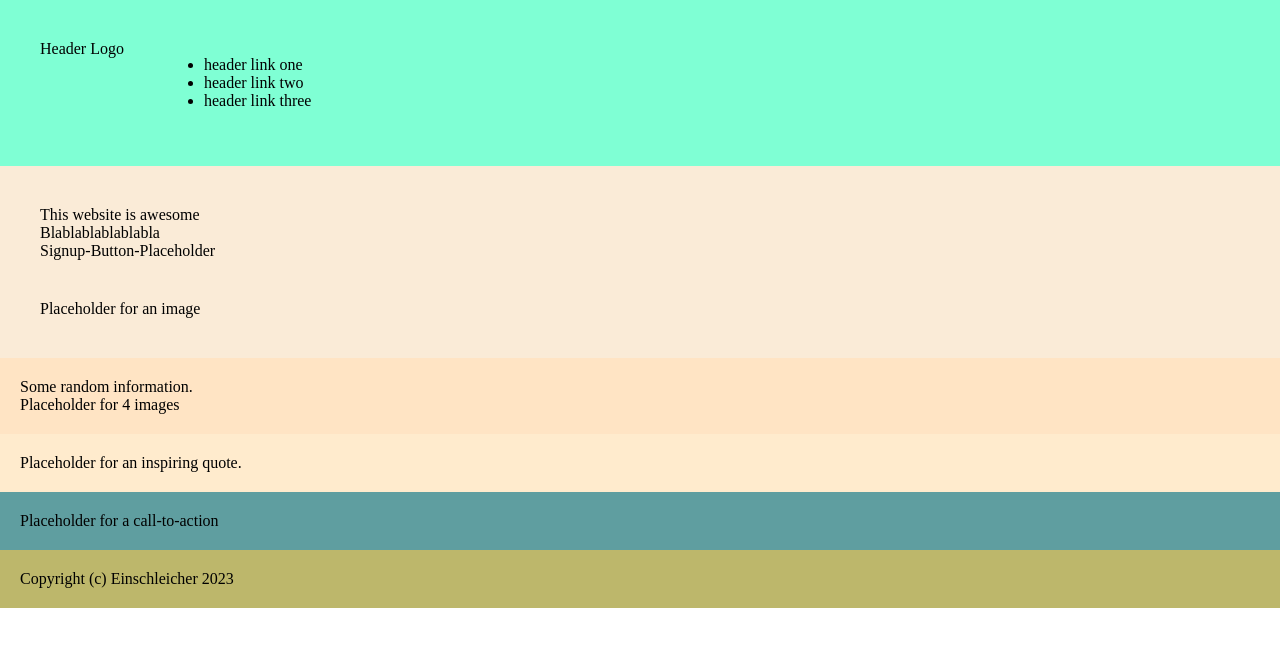
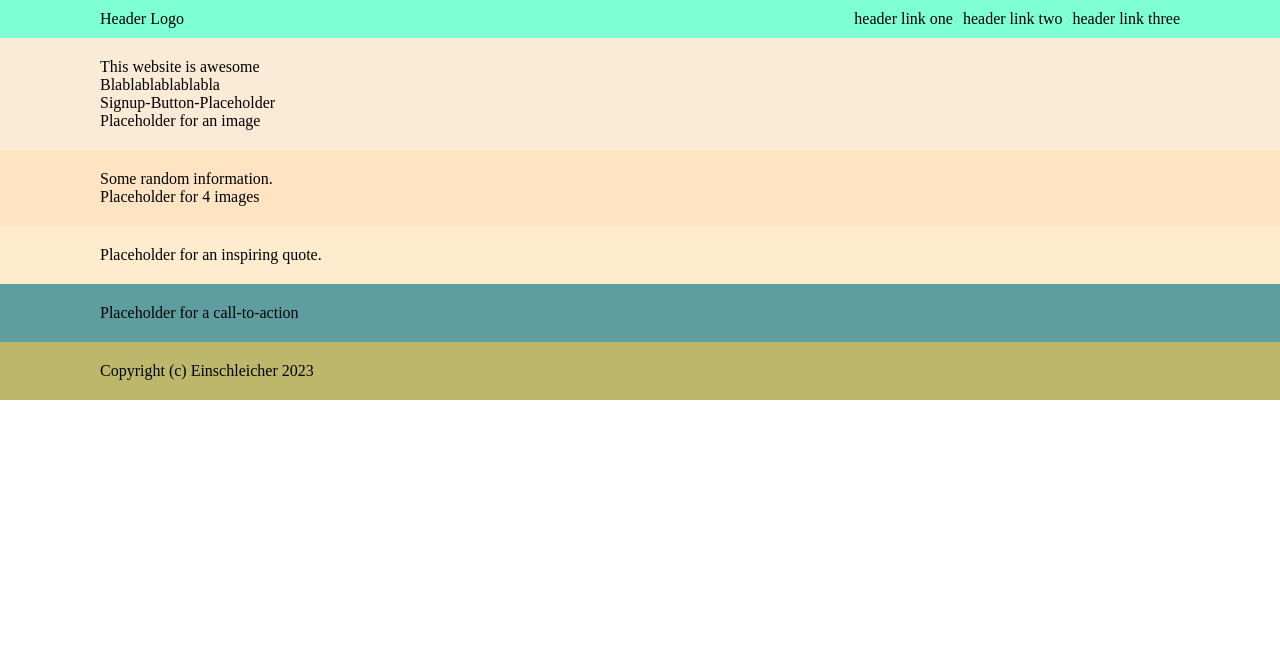
Before and after one commit to Einschleicher/odin-landing-page, a plain HTML site: page index.html in a window 1280 px wide. Drawn offline with Linux system fonts and the light colour scheme.

Commit message:
Update header alignments

```diff
--- a/css/styles.css
+++ b/css/styles.css
@@ -1,14 +1,33 @@
-div {
-    padding: 20px;
+body {
+    margin: 0;
 }
 
-body {
-    margin: 0;
+ul {
+    list-style: none;
+}
+
+.header,
+.hero,
+.info,
+.quote,
+.call-to-action,
+.footer {
+    padding: 20px 100px;
 }
 
 .header {
     background-color: aquamarine;
     display: flex;
+    align-items: center;
+    padding: 10px 100px;
+}
+
+ul {
+    display: flex;
+    margin: 0;
+    padding: 0;
+    gap: 10px;
+    margin-left: auto;
 }
 
 .hero {
--- a/index.html
+++ b/index.html
@@ -11,13 +11,11 @@
 
     <div class="header">
         <div class="logo">Header Logo</div>
-        <div class="links">
-            <ul>
-                <li>header link one</li>
-                <li>header link two</li>
-                <li>header link three</li>
-            </ul>
-        </div>
+        <ul>
+            <li>header link one</li>
+            <li>header link two</li>
+            <li>header link three</li>
+        </ul>
     </div>
     <div class="hero">
         <div class="hero-text">This website is awesome<br>Blablablablablabla<br>Signup-Button-Placeholder</div>
```
